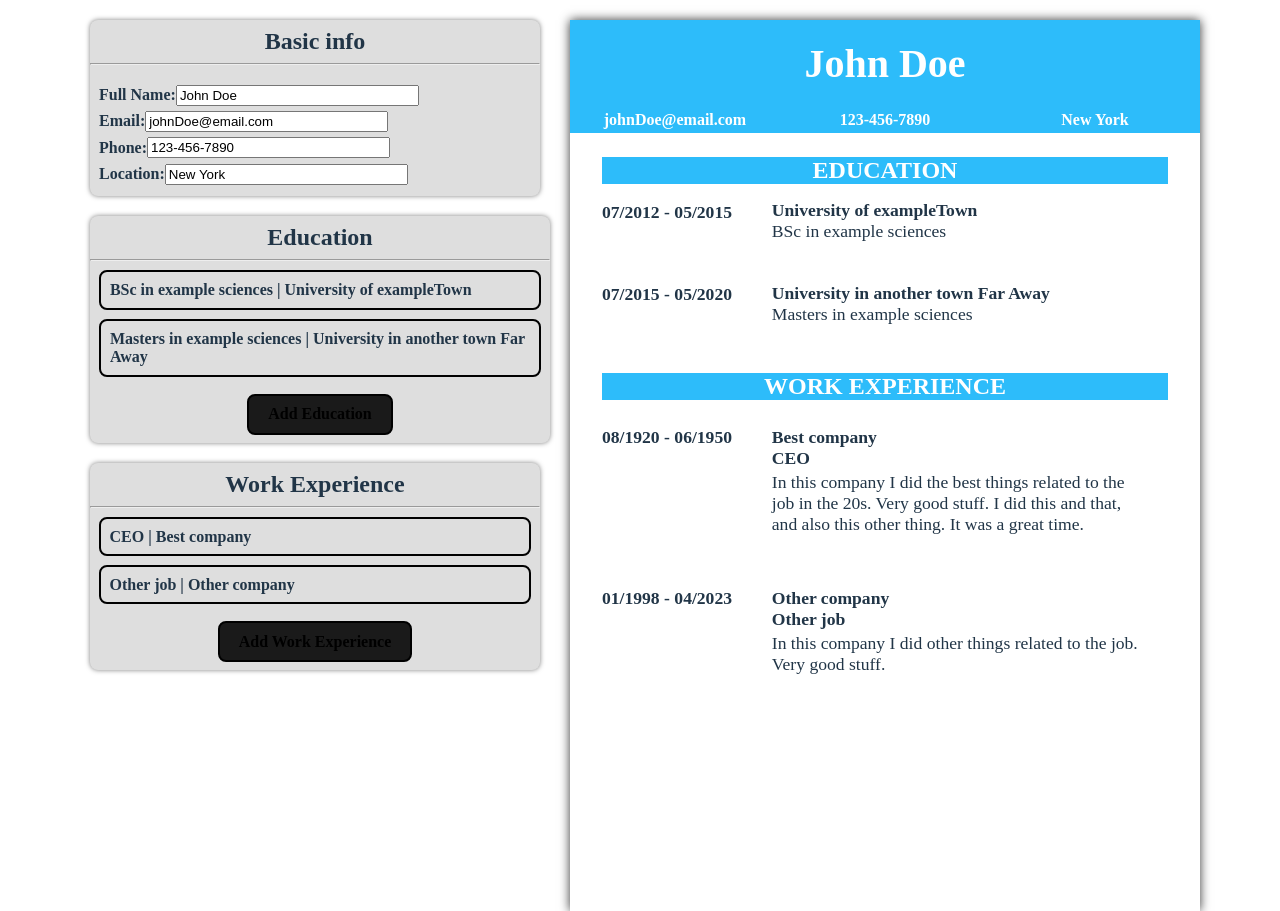
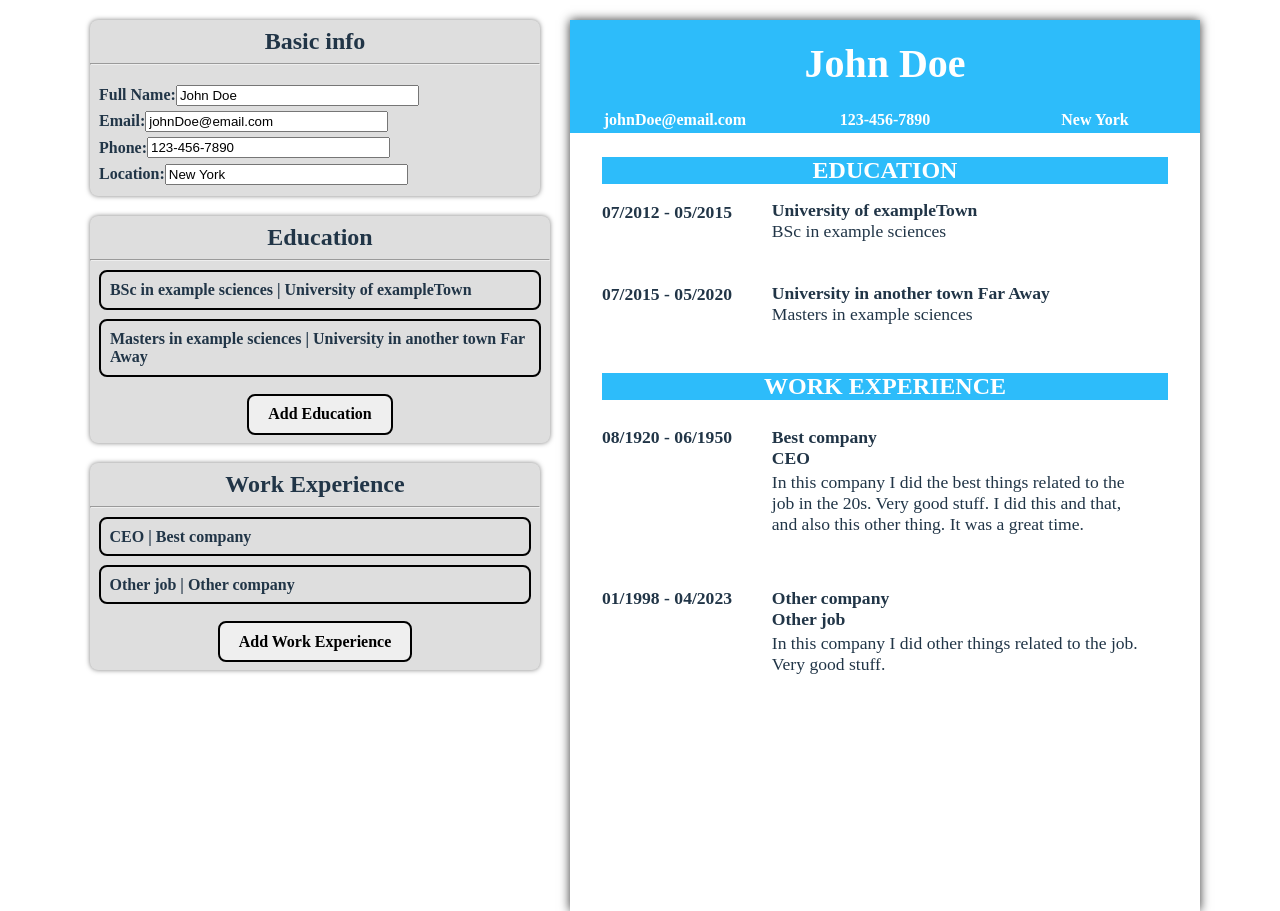
Before and after one commit to timalo/CVMaker, a React (Vite) app: page / in a window 1280 px wide. Built offline with nearby package versions, Linux system fonts and the light colour scheme.

Commit message:
Button color should now be correct.

```diff
--- a/src/index.css
+++ b/src/index.css
@@ -17,12 +17,6 @@ h2 {
 :root {
   color: #213547;
   background-color: #ffffff;
-}
-a:hover {
-  color: #747bff;
-}
-button {
-  background-color: #f9f9f9;
 }
 
 /* :root {
@@ -62,7 +56,6 @@ button {
   font-size: 1em;
   font-weight: 500;
   font-family: inherit;
-  background-color: #1a1a1a;
   cursor: pointer;
   transition: border-color 0.25s;
   margin: 0.5em 0.5em;
```
